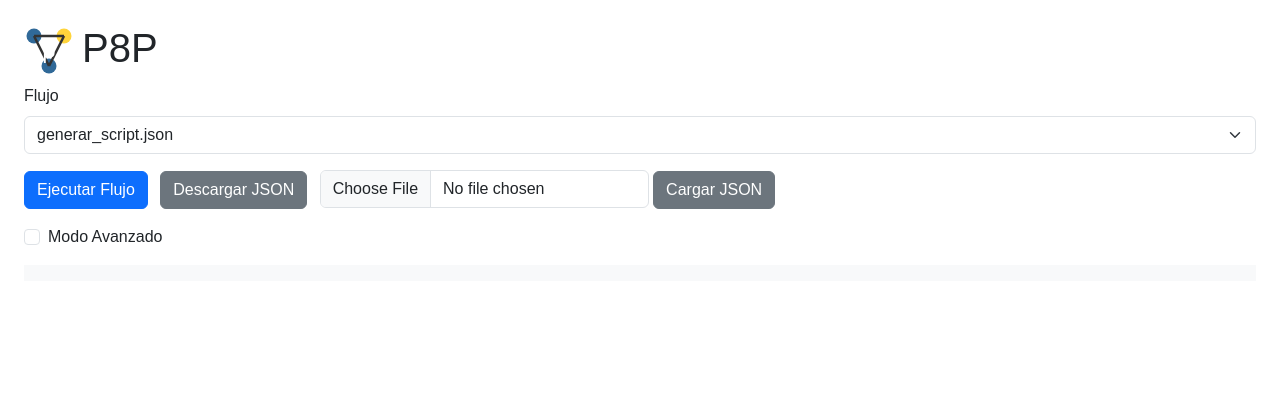
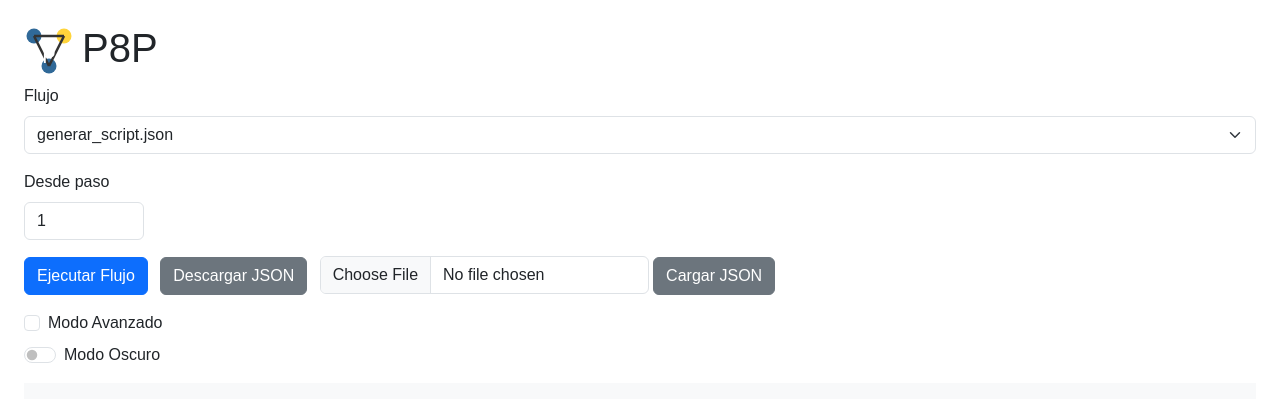
Before and after one commit to juanpablobaez1992/p8p-automate, a Flask app: page / in a window 1280 px wide. Shown: the top 402 px of the page. Run offline with Flask 3, Linux system fonts and the light colour scheme.

Commit message:
Add dark mode and run from step

```diff
--- a/P8P/app.py
+++ b/P8P/app.py
@@ -19,7 +19,8 @@ def index():
 def run_flujo():
     data = request.get_json()
     flujo_path = os.path.join('flujos', data['flujo'])
-    resultados = ejecutar_flujo(flujo_path)
+    desde = int(data.get('desde', 0))
+    resultados = ejecutar_flujo(flujo_path, desde=desde)
     return jsonify(resultados)
 
 @app.route('/download/<path:archivo>')
--- a/P8P/backend/flujo_engine.py
+++ b/P8P/backend/flujo_engine.py
@@ -14,13 +14,14 @@ def cargar_modulo(nombre):
     return modulo
 
 
-def ejecutar_flujo(ruta_flujo):
+def ejecutar_flujo(ruta_flujo, desde: int = 0):
+    """Ejecuta un flujo JSON a partir del indice indicado."""
     with open(ruta_flujo) as f:
         pasos = json.load(f)
 
     datos = {}
     logs = []
-    for paso in pasos:
+    for paso in pasos[desde:]:
         tipo = paso['tipo']
         params = paso.get('params', {})
         modulo = cargar_modulo(tipo)
--- a/P8P/static/style.css
+++ b/P8P/static/style.css
@@ -1,3 +1,5 @@
 body {font-family: Arial, sans-serif;}
 pre {max-height: 300px; overflow: auto;}
 h1 img {vertical-align: middle;}
+body.dark-mode {background-color: #121212; color: #eee;}
+body.dark-mode .bg-light {background-color: #1e1e1e !important;}
--- a/P8P/templates/index.html
+++ b/P8P/templates/index.html
@@ -21,6 +21,10 @@
       {% endfor %}
     </select>
   </div>
+  <div class="mb-3" style="max-width:120px;">
+    <label class="form-label">Desde paso</label>
+    <input type="number" id="desde" class="form-control" value="1" min="1">
+  </div>
   <button id="run" class="btn btn-primary me-2">Ejecutar Flujo</button>
   <button id="download" class="btn btn-secondary me-2">Descargar JSON</button>
   <input type="file" id="flujo-file" class="form-control d-inline w-auto"/>
@@ -28,6 +32,10 @@
   <div class="form-check mt-3">
     <input class="form-check-input" type="checkbox" id="toggle-advanced">
     <label class="form-check-label" for="toggle-advanced">Modo Avanzado</label>
+  </div>
+  <div class="form-check form-switch mt-2">
+    <input class="form-check-input" type="checkbox" id="toggle-dark">
+    <label class="form-check-label" for="toggle-dark">Modo Oscuro</label>
   </div>
   <pre id="resultado" class="mt-3 bg-light p-2"></pre>
   <div id="advanced" style="display:none;">
@@ -60,7 +68,10 @@
         url:'/run',
         method:'POST',
         contentType:'application/json',
-        data: JSON.stringify({flujo: $('#flujo').val()}),
+        data: JSON.stringify({
+          flujo: $('#flujo').val(),
+          desde: parseInt($('#desde').val()) - 1
+        }),
         success:function(data){
           $('#resultado').text(JSON.stringify(data, null, 2));
         }
@@ -96,6 +107,13 @@
           $('#advanced').hide();
         }
       });
+      $('#toggle-dark').change(function(){
+        if(this.checked){
+          $('body').addClass('dark-mode');
+        } else {
+          $('body').removeClass('dark-mode');
+        }
+      });
     });
   </script>
 </body>
```
Also changed, not shown: P8P/docs/MANUAL_USUARIO.md (+4 -3 lines), P8P/README.md.
